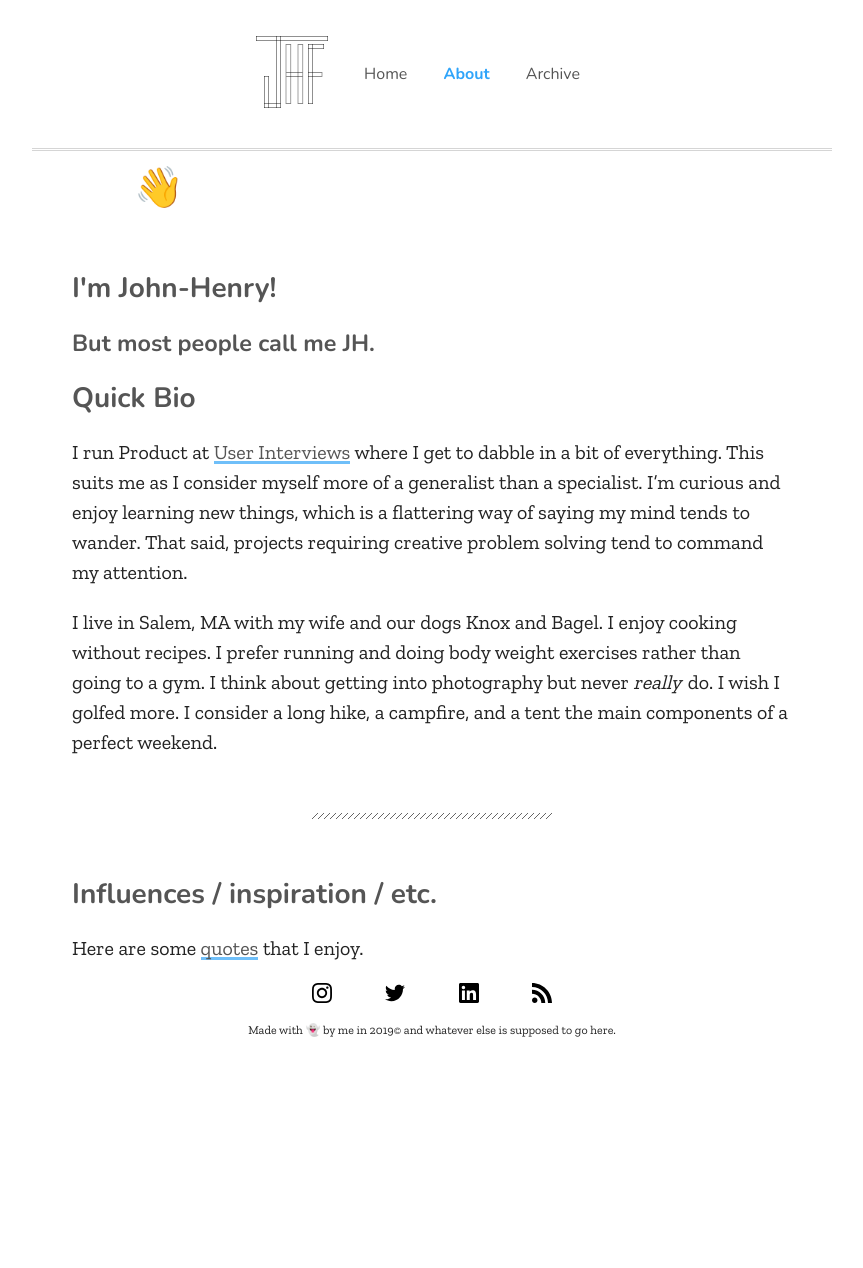
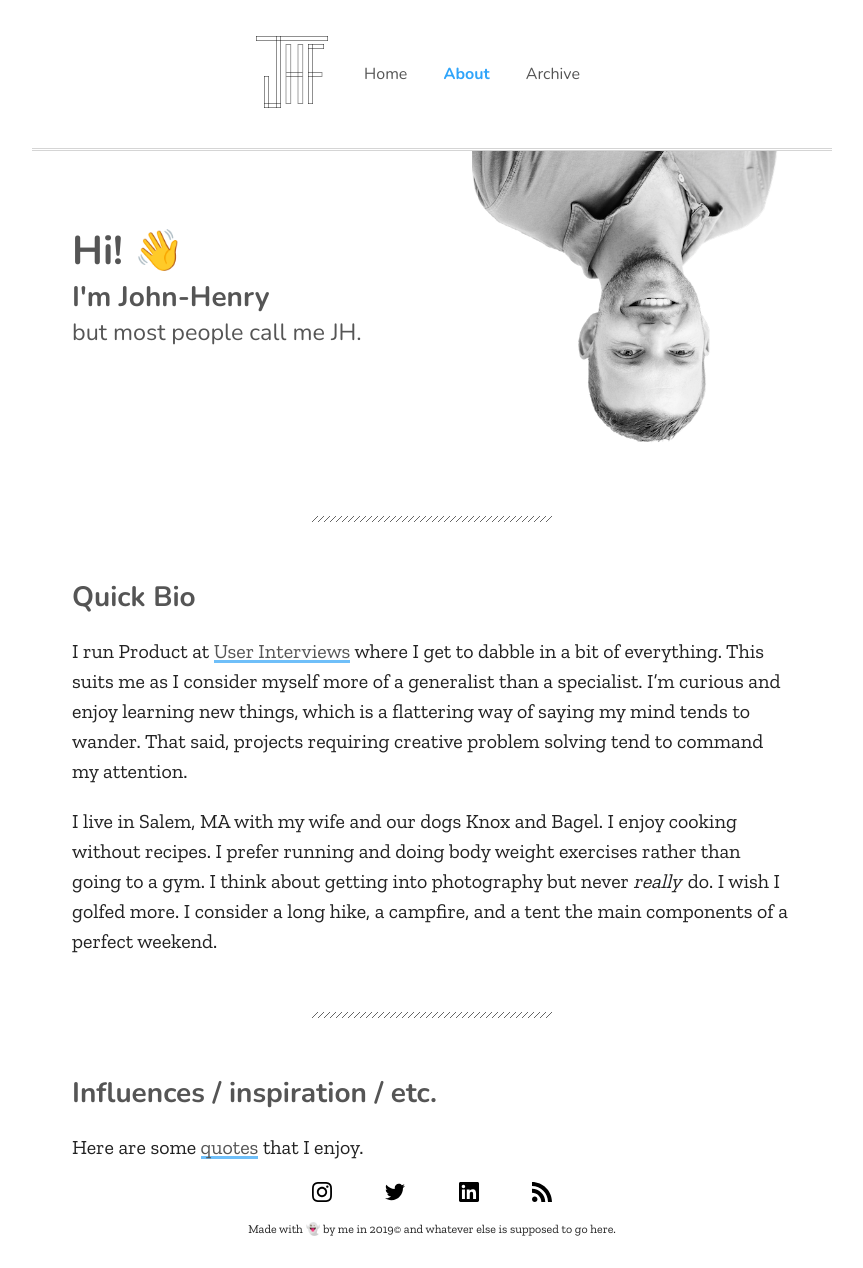
Before and after one commit to jhforster/jhforster.github.io, a Jekyll site: the page built from about.md, in a window 1280 px wide. Shown: the whole page, without its empty margins (208-1071 px from the left). Built offline with Jekyll 4.4.1, drawn with Linux system fonts in a browser that asks for light colours; before the commit the page ends 1069 px from its top, so only the background shows below that.

Commit message:
Set up and style about page

```diff
--- /dev/null
+++ b/_includes/about-header.html
@@ -0,0 +1,9 @@
+<div class="about-header">
+  <div class="about-hello">
+    <h1>Hi! 👋</h1>
+    <h2>I'm John-Henry</h2>
+    <h3>but most people call me JH.</h3>
+  </div>
+  <img class="upside-down" src="/assets/upside-down-headshot.png" alt="An upside down photo of me">
+</div>
+<hr>
--- a/_sass/jhforster.scss
+++ b/_sass/jhforster.scss
@@ -4,3 +4,4 @@
 @import "jhforster/nav";
 @import "jhforster/content";
 @import "jhforster/footer";
+@import "jhforster/about";
--- /dev/null
+++ b/_sass/jhforster/_about.scss
@@ -0,0 +1,37 @@
+.about-header {
+  display: flex;
+  flex-direction: row;
+  justify-content: space-between;
+  align-items: center;
+
+  @media (max-width: $for-mobile-view) {
+    flex-direction: column-reverse;
+    align-items: flex-start;
+  }
+
+  h1, h2, h3 {
+    color: $medium-gray;
+    margin: 0;
+  }
+
+  h3 {
+    font-weight: 400;
+  }
+}
+
+// Nudges the font up a little,
+// mainly for mobile but looks better
+// on desktop too!
+.about-hello {
+  margin-top: -2.5rem;
+}
+
+.upside-down {
+  max-width: 20rem;
+
+  @media (max-width: $for-mobile-view) {
+    max-width: 70%;
+
+    align-self: flex-end;
+  }
+}
--- a/about.md
+++ b/about.md
@@ -3,11 +3,8 @@ layout: base
 title: About
 description: A smattering of biographic details and other miscellany that seemed worth sharing with the world.
 ---
-<div class="about-header">
-  <h1>Hi! 👋</h1><br/>
-  <h2>I'm John-Henry!</h2>
-  <h3>But most people call me JH.</h3>
-</div>
+{% include about-header.html %}
+
 
 ## Quick Bio
 
```
